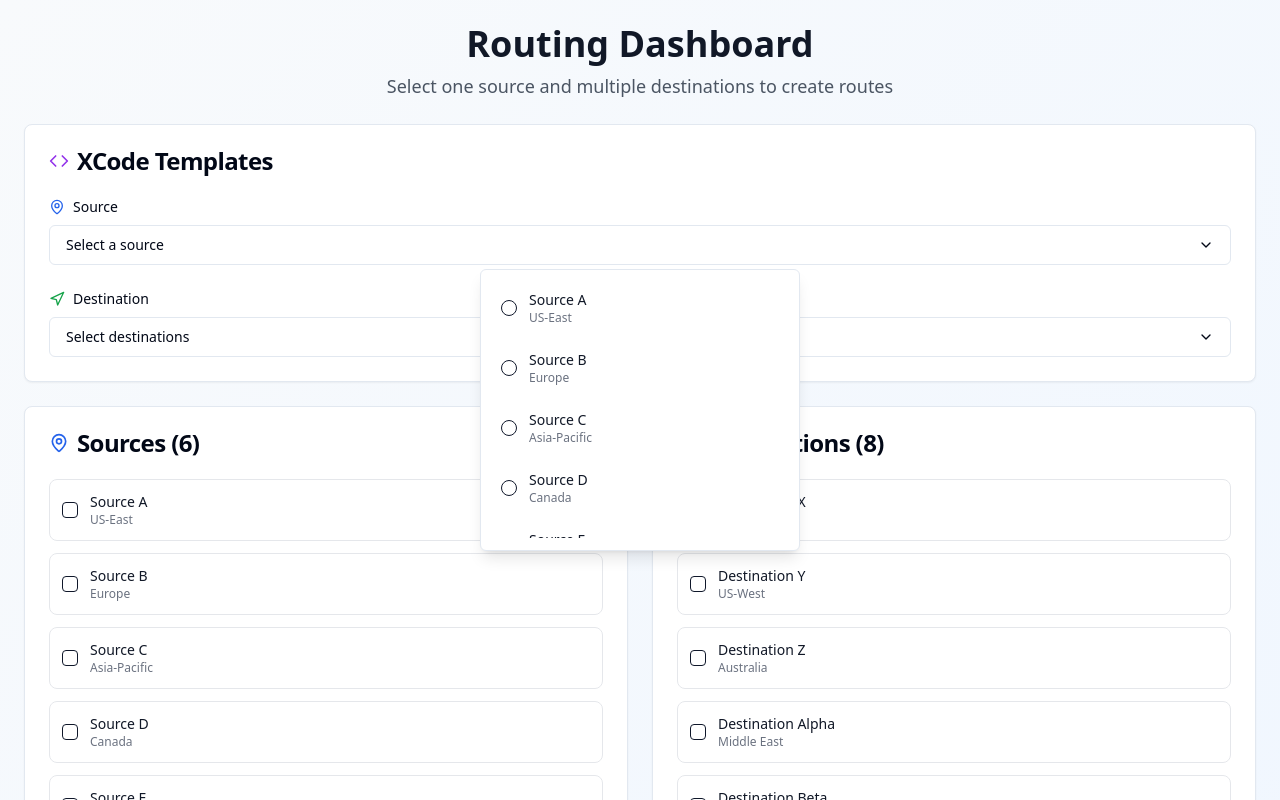
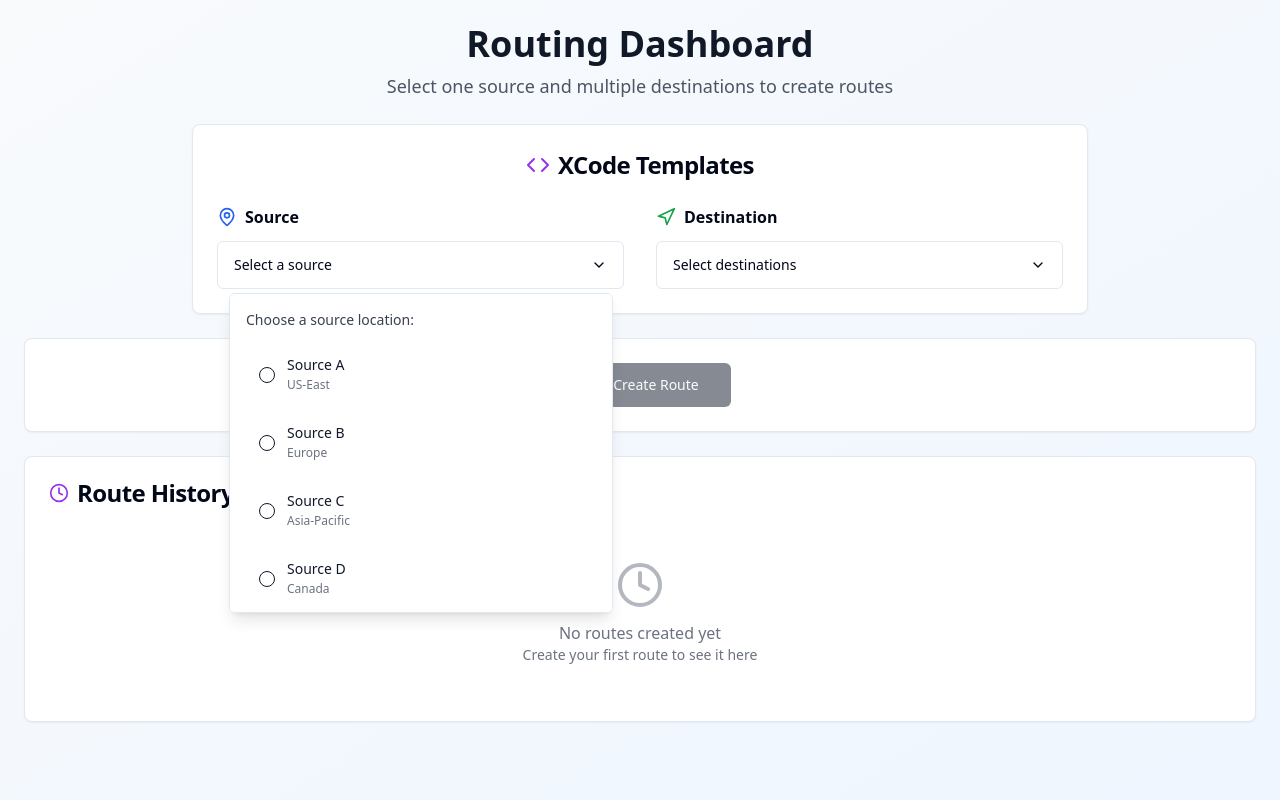
Before and after one commit to nithya-hub-26/flow-route-mapper, a React (Vite) app: page / in a window 1280 px wide. Both pictures are taken after a click on the button "Select a source". Shown: the top 800 px of the page. Built offline with nearby package versions, Linux system fonts and the light colour scheme.

Commit message:
Refactor: Remove side-by-side and enhance dropdown
Removed the side-by-side layout for sources and destinations. Enhanced the XCode Templates section, improving the dropdown menu design.

```diff
--- a/src/components/Dashboard.tsx
+++ b/src/components/Dashboard.tsx
@@ -4,8 +4,6 @@ import { parseXMLData } from "@/utils/xmlParser";
 import { Button } from "@/components/ui/button";
 import { Card, CardContent } from "@/components/ui/card";
 import { Alert, AlertDescription } from "@/components/ui/alert";
-import SourceList from "./SourceList";
-import DestinationList from "./DestinationList";
 import RouteHistory from "./RouteHistory";
 import XCodeTemplates from "./XCodeTemplates";
 import { useToast } from "@/hooks/use-toast";
@@ -139,22 +137,6 @@ const Dashboard = () => {
     loadRoutes();
   }, []);
 
-  const handleSourceSelection = (sourceId: string, checked: boolean) => {
-    setSelectedSources(prev =>
-      checked
-        ? [sourceId] // Only allow one source selection
-        : prev.filter(id => id !== sourceId)
-    );
-  };
-
-  const handleDestinationSelection = (destinationId: string, checked: boolean) => {
-    setSelectedDestinations(prev =>
-      checked
-        ? [...prev, destinationId]
-        : prev.filter(id => id !== destinationId)
-    );
-  };
-
   // XCode Templates handlers
   const handleXCodeSourceChange = (sourceId: string) => {
     setSelectedSources([sourceId]);
@@ -257,45 +239,15 @@ const Dashboard = () => {
           loading={loading}
         />
 
-        {/* Sources and Destinations Side by Side */}
-        <div className="grid grid-cols-1 lg:grid-cols-2 gap-6">
-          {/* Sources */}
-          <SourceList
-            sources={sources}
-            selectedSources={selectedSources}
-            onSelectionChange={handleSourceSelection}
-            loading={loading}
-          />
-
-          {/* Destinations */}
-          <DestinationList
-            destinations={destinations}
-            selectedDestinations={selectedDestinations}
-            onSelectionChange={handleDestinationSelection}
-            loading={loading}
-          />
-        </div>
-
-        {/* Selection Summary and Route Button */}
+        {/* Route Button */}
         <Card>
           <CardContent className="pt-6">
-            <div className="flex flex-col sm:flex-row items-center justify-between gap-4">
-              <div className="flex items-center gap-6 text-sm text-gray-600">
-                <span className="flex items-center gap-2">
-                  <div className="w-3 h-3 bg-blue-500 rounded"></div>
-                  {selectedSources.length} source selected
-                </span>
-                <span className="flex items-center gap-2">
-                  <div className="w-3 h-3 bg-green-500 rounded"></div>
-                  {selectedDestinations.length} destinations selected
-                </span>
-              </div>
-
+            <div className="flex justify-center">
               <Button
                 onClick={handleRoute}
                 disabled={selectedSources.length === 0 || selectedDestinations.length === 0 || routing || loading}
                 size="lg"
-                className="w-full sm:w-auto"
+                className="w-full sm:w-auto px-8"
               >
                 <RouteIcon className={`h-4 w-4 mr-2 ${routing ? 'animate-pulse' : ''}`} />
                 {routing ? 'Creating Route...' : 'Create Route'}
--- a/src/components/XCodeTemplates.tsx
+++ b/src/components/XCodeTemplates.tsx
@@ -39,47 +39,56 @@ const XCodeTemplates = ({
   const selectedDestinationCount = selectedDestinations.length;
 
   return (
-    <Card className="w-full">
-      <CardHeader>
-        <CardTitle className="flex items-center gap-2">
-          <Code className="h-5 w-5 text-purple-600" />
+    <Card className="w-full max-w-4xl mx-auto">
+      <CardHeader className="text-center">
+        <CardTitle className="flex items-center justify-center gap-2 text-2xl">
+          <Code className="h-6 w-6 text-purple-600" />
           XCode Templates
         </CardTitle>
       </CardHeader>
-      <CardContent className="space-y-6">
+      <CardContent className="space-y-8">
+        <div className="grid grid-cols-1 md:grid-cols-2 gap-8">
           {/* Source Selection */}
-        <div className="space-y-2">
-          <Label className="text-sm font-medium flex items-center gap-2">
-            <MapPin className="h-4 w-4 text-blue-600" />
+          <div className="space-y-3">
+            <Label className="text-base font-semibold flex items-center gap-2">
+              <MapPin className="h-5 w-5 text-blue-600" />
               Source
             </Label>
             <DropdownMenu open={sourceDropdownOpen} onOpenChange={setSourceDropdownOpen}>
               <DropdownMenuTrigger asChild>
                 <Button
                   variant="outline"
-                className="w-full justify-between"
+                  className="w-full justify-between h-12 text-left px-4"
                   disabled={loading || sources.length === 0}
                 >
-                <span className="truncate">
+                  <div className="flex flex-col items-start">
+                    <span className="font-medium">
                       {selectedSourceItem ? selectedSourceItem.name : "Select a source"}
                     </span>
+                    {selectedSourceItem && (
+                      <span className="text-xs text-gray-500">{selectedSourceItem.region}</span>
+                    )}
+                  </div>
                   <ChevronDown className="h-4 w-4 shrink-0" />
                 </Button>
               </DropdownMenuTrigger>
-            <DropdownMenuContent className="w-80 p-3 bg-white border shadow-lg">
+              <DropdownMenuContent className="w-96 p-4 bg-white border shadow-lg max-h-80 overflow-y-auto">
+                <div className="mb-2">
+                  <h4 className="font-medium text-sm text-gray-700 mb-3">Choose a source location:</h4>
+                </div>
                 <RadioGroup value={selectedSource} onValueChange={onSourceChange}>
-                <div className="space-y-2 max-h-64 overflow-y-auto">
+                  <div className="space-y-1">
                     {sources.map((source) => (
-                    <div key={source.id} className="flex items-center space-x-3 p-2 rounded hover:bg-gray-50">
-                      <RadioGroupItem value={source.id} id={`source-${source.id}`} />
+                      <div key={source.id} className="flex items-center space-x-3 p-3 rounded-lg hover:bg-gray-50 border border-transparent hover:border-gray-200 transition-all duration-200">
+                        <RadioGroupItem value={source.id} id={`source-${source.id}`} className="mt-0.5" />
                         <div className="flex-1 min-w-0">
                           <label
                             htmlFor={`source-${source.id}`}
-                          className="block text-sm font-medium text-gray-900 cursor-pointer truncate"
+                            className="block text-sm font-medium text-gray-900 cursor-pointer"
                           >
                             {source.name}
                           </label>
-                        <p className="text-xs text-gray-500 truncate">{source.region}</p>
+                          <p className="text-xs text-gray-500 mt-0.5">{source.region}</p>
                         </div>
                       </div>
                     ))}
@@ -90,44 +99,55 @@ const XCodeTemplates = ({
           </div>
 
           {/* Destination Selection */}
-        <div className="space-y-2">
-          <Label className="text-sm font-medium flex items-center gap-2">
-            <Navigation className="h-4 w-4 text-green-600" />
+          <div className="space-y-3">
+            <Label className="text-base font-semibold flex items-center gap-2">
+              <Navigation className="h-5 w-5 text-green-600" />
               Destination
             </Label>
             <DropdownMenu open={destinationDropdownOpen} onOpenChange={setDestinationDropdownOpen}>
               <DropdownMenuTrigger asChild>
                 <Button
                   variant="outline"
-                className="w-full justify-between"
+                  className="w-full justify-between h-12 text-left px-4"
                   disabled={loading || destinations.length === 0}
                 >
-                <span className="truncate">
+                  <div className="flex flex-col items-start">
+                    <span className="font-medium">
                       {selectedDestinationCount > 0
                         ? `${selectedDestinationCount} destination${selectedDestinationCount > 1 ? 's' : ''} selected`
                         : "Select destinations"
                       }
                     </span>
+                    {selectedDestinationCount > 0 && (
+                      <span className="text-xs text-gray-500">
+                        {selectedDestinationCount === 1 ? "1 location" : `${selectedDestinationCount} locations`}
+                      </span>
+                    )}
+                  </div>
                   <ChevronDown className="h-4 w-4 shrink-0" />
                 </Button>
               </DropdownMenuTrigger>
-            <DropdownMenuContent className="w-80 p-3 bg-white border shadow-lg">
-              <div className="space-y-2 max-h-64 overflow-y-auto">
+              <DropdownMenuContent className="w-96 p-4 bg-white border shadow-lg max-h-80 overflow-y-auto">
+                <div className="mb-2">
+                  <h4 className="font-medium text-sm text-gray-700 mb-3">Choose destination locations:</h4>
+                </div>
+                <div className="space-y-1">
                   {destinations.map((destination) => (
-                  <div key={destination.id} className="flex items-center space-x-3 p-2 rounded hover:bg-gray-50">
+                    <div key={destination.id} className="flex items-center space-x-3 p-3 rounded-lg hover:bg-gray-50 border border-transparent hover:border-gray-200 transition-all duration-200">
                       <Checkbox
                         id={`destination-${destination.id}`}
                         checked={selectedDestinations.includes(destination.id)}
                         onCheckedChange={(checked) => onDestinationChange(destination.id, !!checked)}
+                        className="mt-0.5"
                       />
                       <div className="flex-1 min-w-0">
                         <label
                           htmlFor={`destination-${destination.id}`}
-                        className="block text-sm font-medium text-gray-900 cursor-pointer truncate"
+                          className="block text-sm font-medium text-gray-900 cursor-pointer"
                         >
                           {destination.name}
                         </label>
-                      <p className="text-xs text-gray-500 truncate">{destination.region}</p>
+                        <p className="text-xs text-gray-500 mt-0.5">{destination.region}</p>
                       </div>
                     </div>
                   ))}
@@ -135,6 +155,7 @@ const XCodeTemplates = ({
               </DropdownMenuContent>
             </DropdownMenu>
           </div>
+        </div>
       </CardContent>
     </Card>
   );
```
Lines whose indentation alone changed are shown as unchanged.
